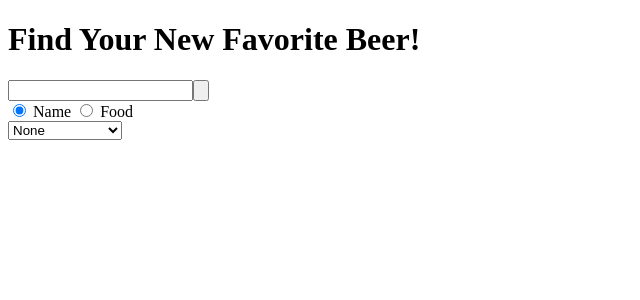
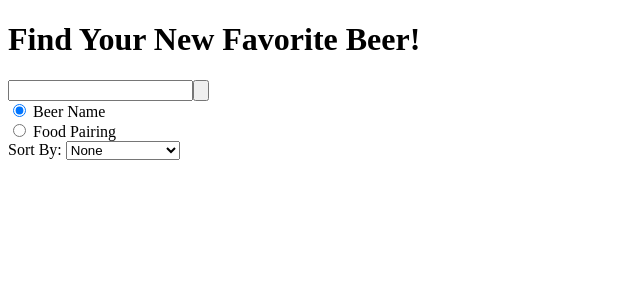
Before and after one commit to rpxio/brewdog, a Vue app: page / in a window 1280 px wide. Shown: the top 300 px of the page, without its empty margins (0-640 px from the left). Built offline with nearby package versions, Linux system fonts and the light colour scheme; the HTML template or start-up script is replaced by a standard one.

Commit message:
design update; fix alignment

```diff
--- a/src/App.vue
+++ b/src/App.vue
@@ -6,7 +6,7 @@
 
     <div class="mb-8 flex items-center justify-center">
       <form @submit.prevent="search">
-        <div class="flex border border-gray-400 rounded overflow-hidden">
+        <div class="flex border border-gray-400 rounded overflow-hidden mb-2">
           <input
             v-model="query"
             type="search"
@@ -28,6 +28,7 @@
             </svg>
           </button>
         </div>
+        <div class="flex justify-around pb-2 mb-2 border-b">
           <div>
             <input
               id="opt1"
@@ -36,11 +37,15 @@
               value="beer_name"
               checked
             />
-          <label for="opt1"> Name </label>
-          <input id="opt2" type="radio" v-model="option" value="food" />
-          <label for="opt2"> Food</label>
+            <label for="opt1"> Beer Name</label>
           </div>
           <div>
+            <input id="opt2" type="radio" v-model="option" value="food" />
+            <label for="opt2"> Food Pairing</label>
+          </div>
+        </div>
+        <div class="flex justify-center">
+          <span>Sort By: </span>
           <select v-model="sortProp">
             <option value="id">None</option>
             <option value="name">Beer Name</option>
@@ -130,6 +135,7 @@
 </template>
 
 <script>
+// import MessageBox from '@/components/MessageBox.vue'
 import axios from 'axios'
 import _ from 'lodash'
 
--- a/src/assets/css/tailwind.css
+++ b/src/assets/css/tailwind.css
@@ -1,7 +1,7 @@
 @tailwind base;
 
 h1 {
-  @apply text-4xl font-medium tracking-tight leading-tight;
+  @apply text-3xl font-medium tracking-tight leading-tight;
 }
 h2 {
   @apply text-2xl;
```
Lines whose indentation alone changed are shown as unchanged.
